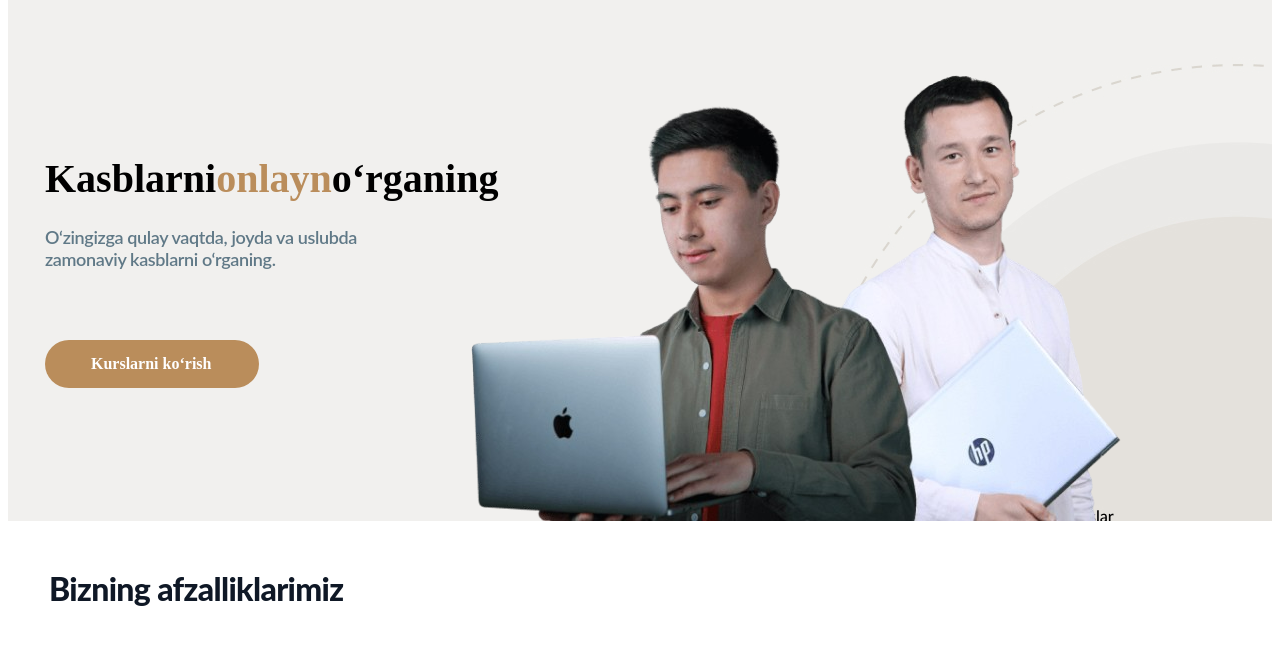
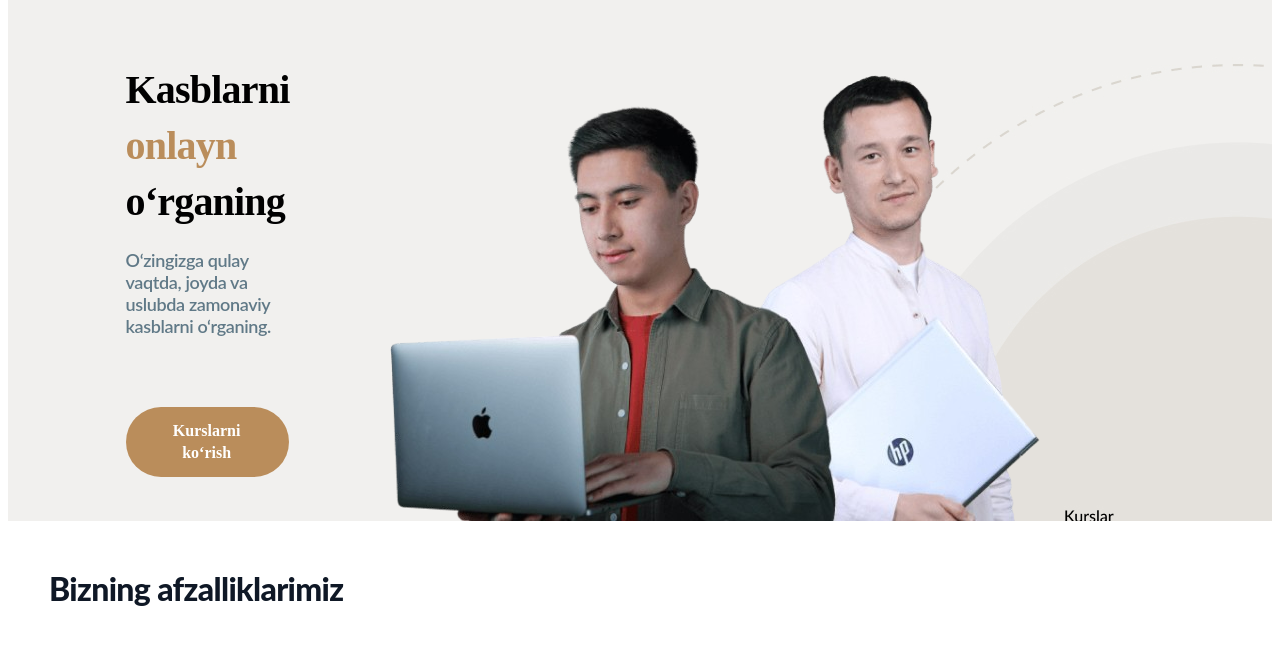
Before and after one commit to sunnatbekweb/Najot_Talim, a plain HTML site: page index.html in a window 1280 px wide. Shown: the part 85-739 px from the top of the page. Drawn offline with Linux system fonts and the light colour scheme; a web font is replaced by a local one.

Commit message:
fixed intro title

```diff
--- a/index.html
+++ b/index.html
@@ -40,7 +40,7 @@
 
     <section id="intro">
         <div class="intro_text">
-            <h1>Kasblarni <span>onlayn</span> o‘rganing
+            <h1>Kasblarni <br> <span>onlayn</span> <br> o‘rganing
             </h1>
 
             <p>O‘zingizga qulay vaqtda, joyda va uslubda zamonaviy kasblarni o‘rganing.</p>
--- a/scss/style.scss
+++ b/scss/style.scss
@@ -142,8 +142,8 @@ header {
         font-weight: 700;
         font-size: 40px;
         line-height: 56px;
-        display: flex;
-        align-items: center;
+        letter-spacing: -0.8px;
+        color: #000;
 
         & span {
             color: #BA8D5B;
```
Also changed, not shown: css/style.css, css/style.min.css, 1 other file.
